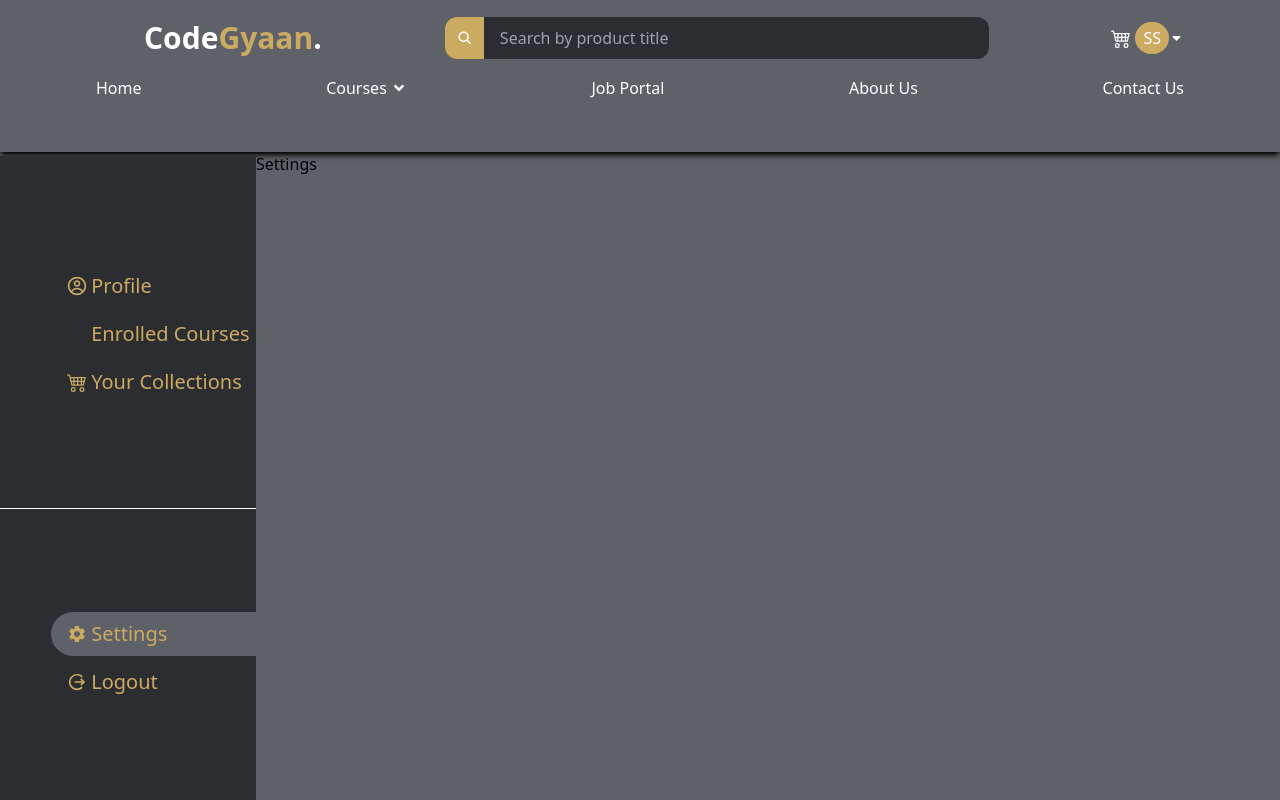
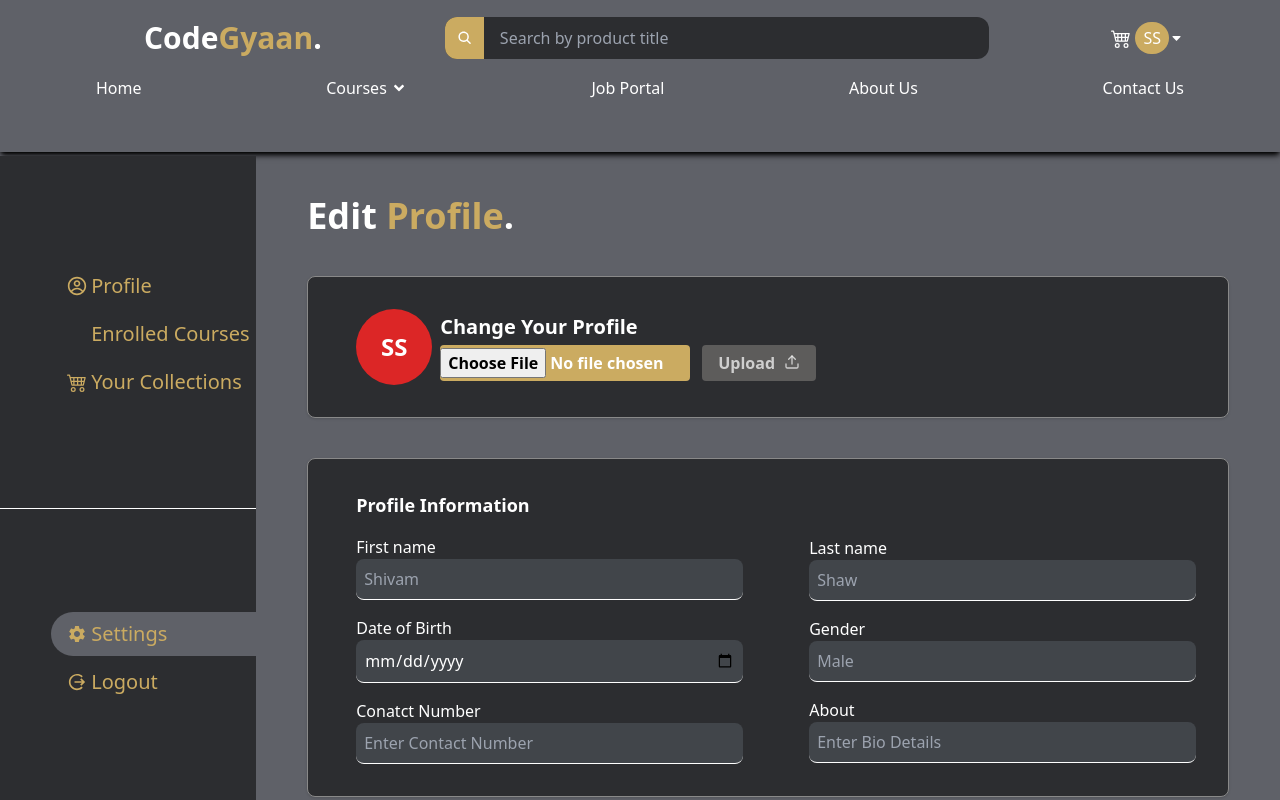
Before and after one commit to shivamshaw07/CodeGyaan, a React (Vite) app in the folder frontend/: page /dashboard/setting in a window 1280 px wide. Built offline with nearby package versions, Linux system fonts and the light colour scheme; some icons are missing.

Commit message:
done dashboard

```diff
--- a/frontend/src/components/MainDashBoard/Settings.jsx
+++ b/frontend/src/components/MainDashBoard/Settings.jsx
@@ -1,9 +1,119 @@
-import React from 'react'
+import React from "react";
+import { FiEdit, FiUpload } from "react-icons/fi";
+import { Link } from "react-router-dom";
 
 const Settings = () => {
   return (
-    <div>Settings</div>
-  )
-}
+    <div className="w-[80%] h-[81vh] overflow-hidden hover:overflow-y-scroll profile pb-[10vh] pt-[5vh] mt-1">
+      <div className="w-[90%] mx-auto flex flex-col gap-[5vh]">
+        <h1 className="text-4xl text-white font-bold">
+          Edit <span className="text-glod-color">Profile</span>.
+        </h1>
+        <div className="flex w-full justify-between items-center bg-black-bg px-[3rem] py-[2rem] rounded-lg shadow border border-[#898989]">
+          <div className="flex justify-start items-center gap-2 text-white">
+            <div className="bg-red-600  rounded-full w-[76px] py-[22px] text-center font-semibold text-2xl">
+              SS
+            </div>
+            <div className="flex flex-col gap-1">
+              <h1 className="font-semibold text-xl">Change Your Profile</h1>
+              <div className="flex gap-3">
+                <input
+                  type="file"
+                  className="py-[3px] bg-[#cbab61] rounded font-semibold text-white hover:bg-[#b99b55] w-[250px]"
+                  placeholder="select"
+                />
+                <button className="py-[3px] px-4 bg-[#5d5c5b] rounded font-semibold text-white/70 hover:bg-[#b8b2b2]">
+                  Upload{" "}
+                  <FiUpload
+                    style={{ display: "inline", margin: "0 0 5px 5px" }}
+                  />
+                </button>
+              </div>
+            </div>
+          </div>
+        </div>
+        <form>
 
-export default Settings
+        <div className="flex flex-col w-full justify-start items-start bg-black-bg px-[3rem] py-[2rem] gap-[2vh] rounded-lg shadow border border-[#898989]">
+          <h1 className="text-white font-semibold text-lg">
+            Profile Information
+          </h1>
+          <div className="w-full flex justify-between items-center gap-4 ">
+            <div className="w-[45%] flex flex-col gap-4">
+              <div className="flex flex-col text-white ">
+                <label htmlFor="first">First name</label>
+                <input
+                  type="text"
+                  placeholder="Shivam"
+                  className="w-full bg-[#41454a] p-2 rounded-lg"
+                  style={{ borderBottom: "1.5px solid white" }}
+                />
+              </div>
+              <div className="flex flex-col text-white">
+                <label htmlFor="first">Date of Birth</label>
+                <input
+                  type="date"
+                  placeholder="dd-mm-yyyy"
+                  className="w-full bg-[#41454a] p-2 rounded-lg"
+                  style={{ borderBottom: "1.5px solid white" }}
+                />
+              </div>
+              <div className="flex flex-col text-white">
+                <label htmlFor="first">Conatct Number</label>
+                <input
+                  type="number"
+                  placeholder="Enter Contact Number"
+                  className="w-full bg-[#41454a] p-2 rounded-lg"
+                  style={{ borderBottom: "1.5px solid white" }}
+                />
+              </div>
+            </div>
+            <div className="w-[45%] flex flex-col gap-4">
+              <div className="flex flex-col text-white ">
+                <label htmlFor="first">Last name</label>
+                <input
+                  type="text"
+                  placeholder="Shaw"
+                  className="w-full bg-[#41454a] p-2 rounded-lg"
+                  style={{ borderBottom: "1.5px solid white" }}
+                />
+              </div>
+              <div className="flex flex-col text-white">
+                <label htmlFor="first">Gender</label>
+                <input
+                  type="text"
+                  placeholder="Male"
+                  className="w-full bg-[#41454a] p-2 rounded-lg"
+                  style={{ borderBottom: "1.5px solid white" }}
+                />
+              </div>
+              <div className="flex flex-col text-white">
+                <label htmlFor="about">About</label>
+                <input
+                  type="text"
+                  placeholder="Enter Bio Details"
+                  className="w-full bg-[#41454a] p-2 rounded-lg"
+                  style={{ borderBottom: "1.5px solid white" }}
+                />
+              </div>
+            </div>
+          </div>
+        </div>
+          <div className="w-full flex justify-end items-end mt-[5vh] gap-2">
+          <button className="py-[3px] px-4 bg-[#5d5c5b] rounded font-semibold text-white/70 hover:bg-[#b8b2b2]">
+                  cancel
+                </button>
+                <button className="py-[3px] px-4 bg-glod-color rounded font-semibold text-white/70 hover:bg-[#b99b55]">
+                  Save
+                </button>
+          </div>
+        </form>
+        <div className="flex flex-col w-full justify-start items-start bg-[#a62d2dbb] px-[3rem] py-[2rem] gap-[2vh] rounded-lg shadow border border-[#898989]">
+
+        </div>
+      </div>
+    </div>
+  );
+};
+
+export default Settings;
```
